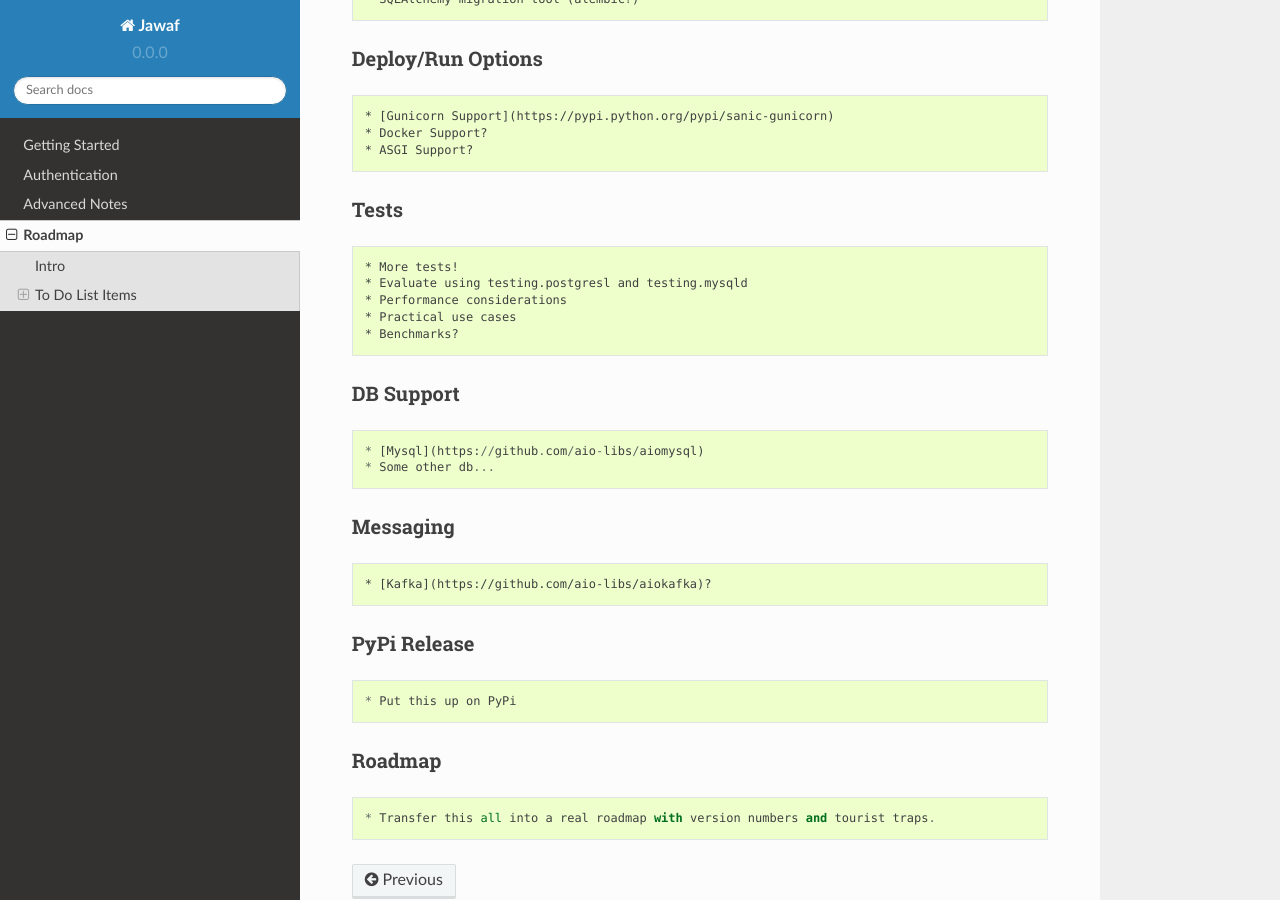
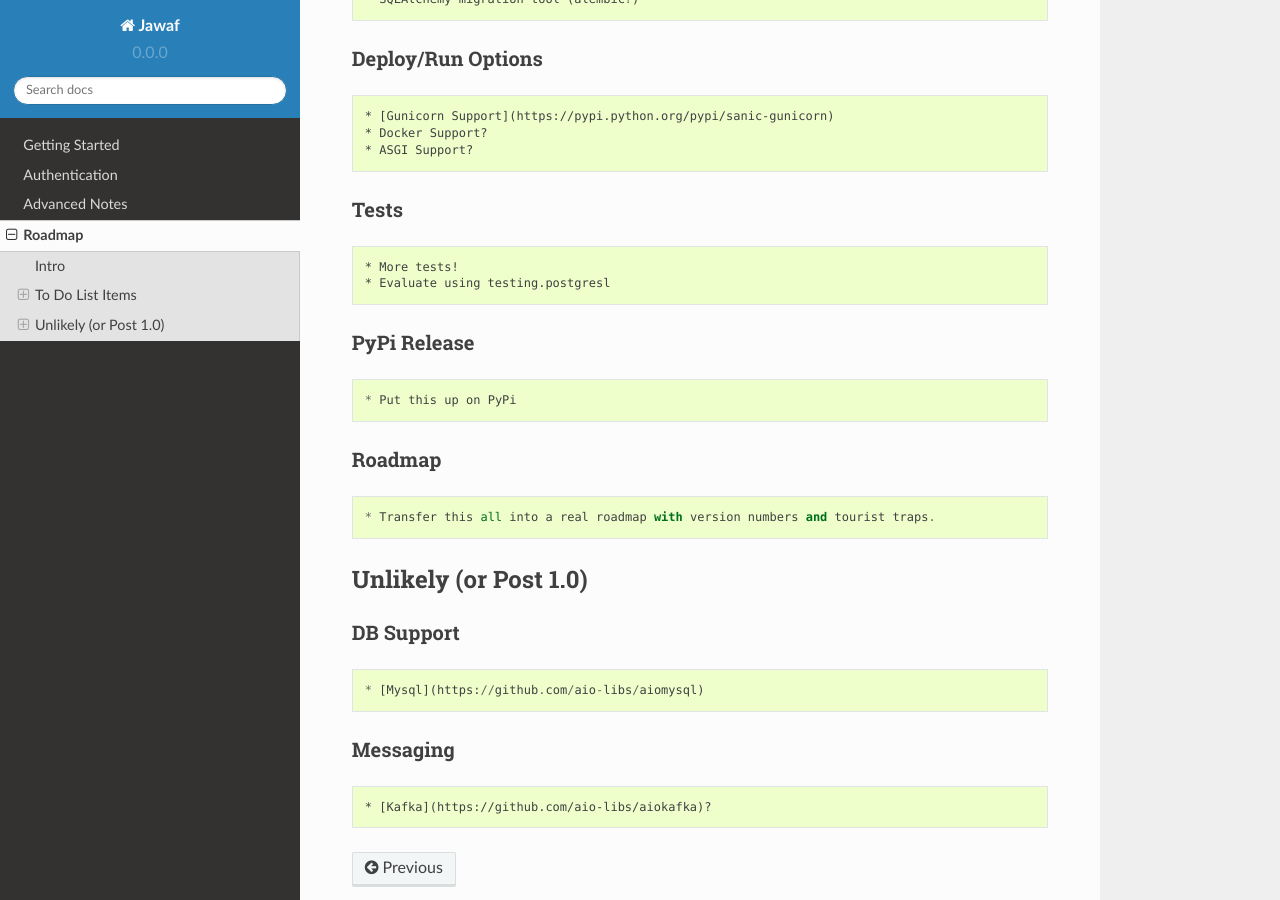
Before and after one commit to dileepkannamala/jawaf, a Sphinx documentation site: the page built from docs/guides/roadmap.md, in a window 1280 px wide and 900 px high, scrolled down 905 px. Built offline with Sphinx 7.4.7 and the Read the Docs theme 2.0.0, drawn with Linux system fonts in a browser that asks for light colours.

```diff
--- a/docs/guides/roadmap.md
+++ b/docs/guides/roadmap.md
@@ -32,20 +32,18 @@ So be forewarned this could get quite flexible.
 
 ### Tests
     * More tests!
-    * Evaluate using testing.postgresl and testing.mysqld
-    * Performance considerations
-    * Practical use cases
-    * Benchmarks?
-
-### DB Support
-    * [Mysql](https://github.com/aio-libs/aiomysql)
-    * Some other db...
-
-### Messaging
-    * [Kafka](https://github.com/aio-libs/aiokafka)?
+    * Evaluate using testing.postgresl
 
 ### PyPi Release
     * Put this up on PyPi
 
 ### Roadmap
     * Transfer this all into a real roadmap with version numbers and tourist traps.
+
+## Unlikely (or Post 1.0)
+
+### DB Support
+    * [Mysql](https://github.com/aio-libs/aiomysql)
+
+### Messaging
+    * [Kafka](https://github.com/aio-libs/aiokafka)?
```
Also changed, not shown: README.md (+1 -5 lines), 2 other files.
